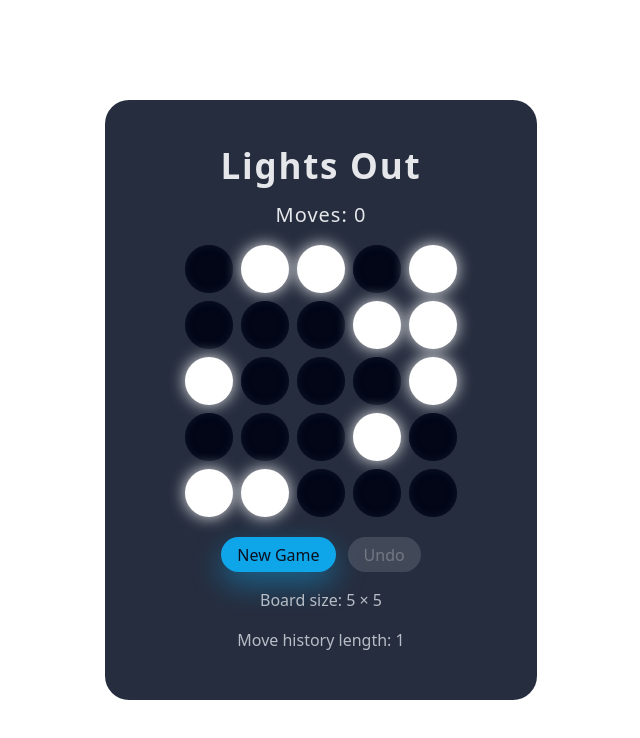
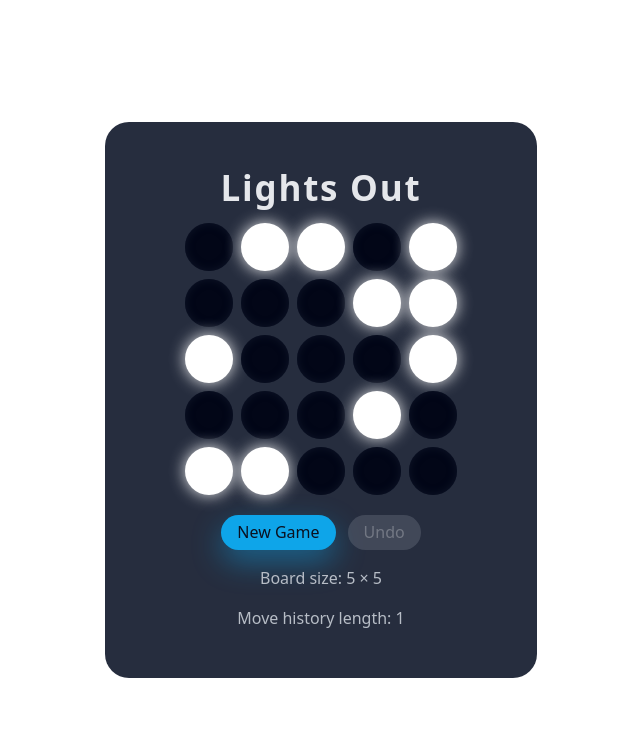
Before and after one commit to orobaidullah/light-out-puzzle, a React (Vite) app: page / in a window 1280 px wide. Shown: the top 738 px of the page, without its empty margins (359-999 px from the left). Built offline with nearby package versions, Linux system fonts and the light colour scheme.

Commit message:
status move

```diff
--- a/src/components/Game/Game.jsx
+++ b/src/components/Game/Game.jsx
@@ -77,7 +77,7 @@ function Game() {
     setStepNumber(stepNumber - 1);
   }
 
-  const status = hasWon ? "You Win!" : `Moves: ${moves}`;
+  //   const status = hasWon ? "You Win!" : `Moves: ${moves}`;
 
   return (
     <div className="game">
```
